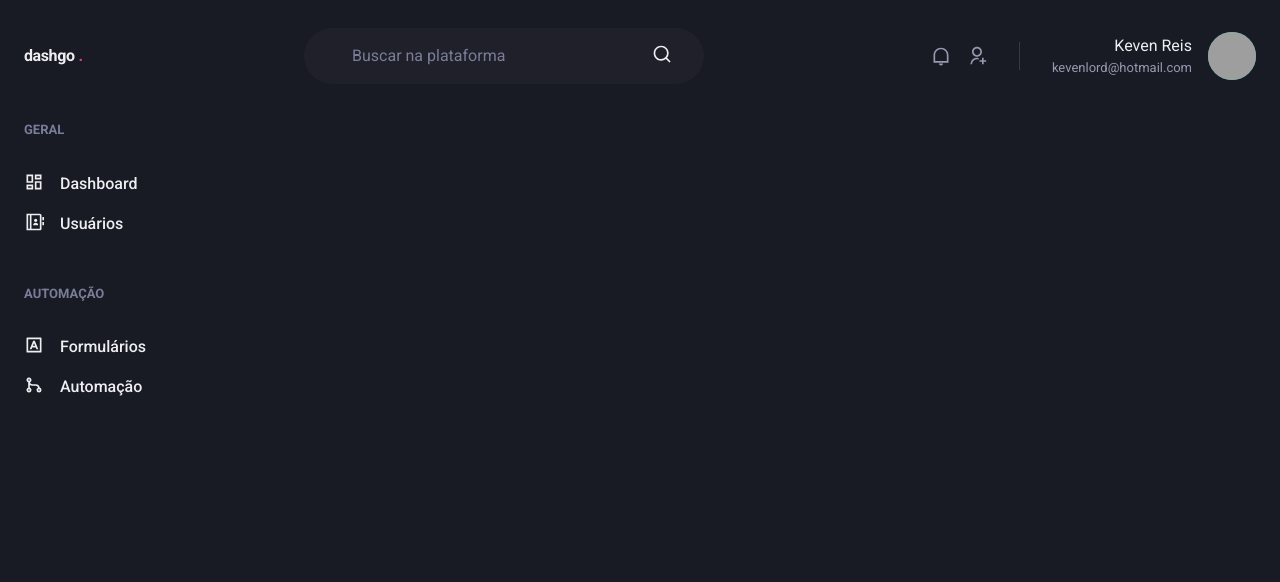
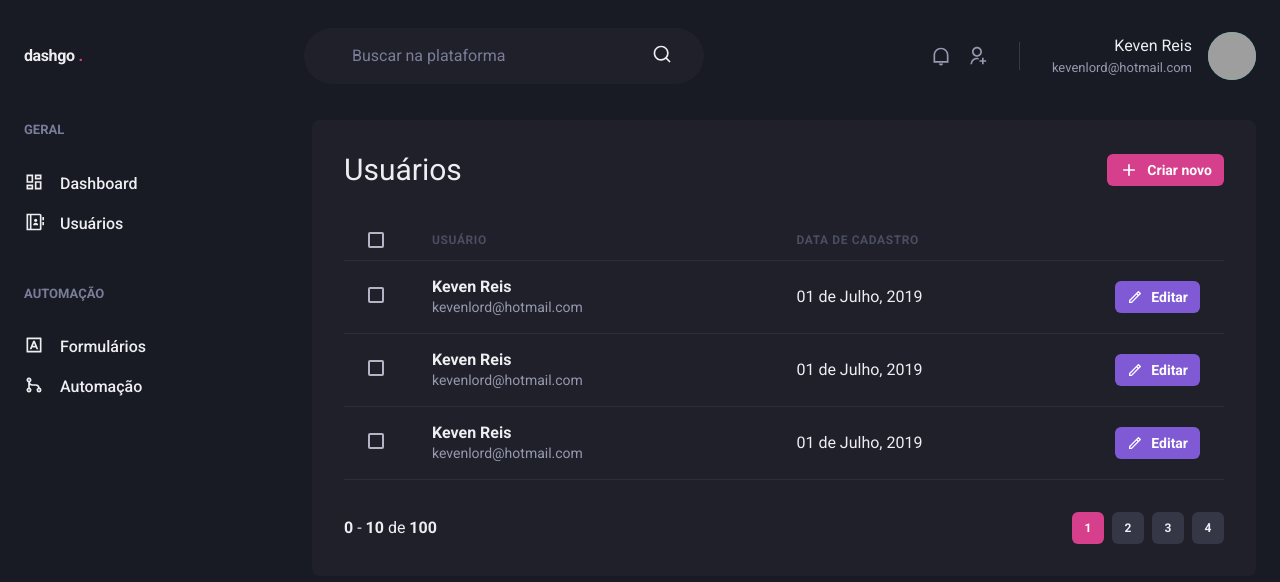
Before and after one commit to kevenlord/dashgo, a Next.js app: page /users in a window 1280 px wide. Shown: the top 582 px of the page. Built offline with nearby package versions, Linux system fonts and the light colour scheme; grey boxes are pictures that could not be loaded.

Commit message:
Controle de usuário
Criada a página de lista de usuário, página de form de usuário e componente de paginação.

```diff
--- /dev/null
+++ b/src/components/Pagination.tsx
@@ -0,0 +1,64 @@
+import { Box, Button, Stack } from "@chakra-ui/react";
+
+export function Pagination(){
+    return(
+        <Stack
+            direction='row'
+            mt='8'
+            justify='space-between'
+            align='center'
+            spacing='6'
+        >
+            <Box>
+                <strong>0</strong> - <strong>10</strong> de <strong> 100 </strong>
+            </Box>
+            <Stack direction='row' spacing='2'>
+                <Button
+                    size='sm'
+                    fontSize='xs'
+                    width='4'
+                    colorScheme='pink'
+                    disabled
+                    _disabled={{
+                        bg: 'pink.500',
+                        cursor: 'default',
+                    }}
+                >
+                    1
+                </Button>
+                <Button
+                    size='sm'
+                    fontSize='xs'
+                    width='4'
+                    bg='gray.700'
+                    _hover={{
+                        bg: 'gray.500'
+                    }}
+                >
+                    2
+                </Button>
+                <Button
+                    size='sm'
+                    fontSize='xs'
+                    width='4'
+                    bg='gray.700'
+                    _hover={{
+                        bg: 'gray.500'
+                    }}
+                >
+                    3
+                </Button><Button
+                    size='sm'
+                    fontSize='xs'
+                    width='4'
+                    bg='gray.700'
+                    _hover={{
+                        bg: 'gray.500'
+                    }}
+                >
+                    4
+                </Button>
+            </Stack>
+        </Stack>
+    );
+}
--- a/src/pages/users/index.tsx
+++ b/src/pages/users/index.tsx
@@ -1,5 +1,8 @@
-import { Box, Flex } from "@chakra-ui/react";
+import { Box, Button, Checkbox, Flex, Heading, Icon, Table, Tbody, Td, Text, Th, Thead, Tr } from "@chakra-ui/react";
+import { RiAddLine, RiPencilLine } from "react-icons/ri";
+
 import { Header } from "../../components/Header";
+import { Pagination } from "../../components/Pagination";
 import { Sidebar } from "../../components/Sidebar";
 
 export default function UserList(){
@@ -8,6 +11,108 @@
             <Header />
             <Flex w='100%' my='6' maxWidth={1400} mx='auto' px='6'>
                 <Sidebar />
+
+                <Box flex="1" borderRadius={8} bg="gray.800" p="8">
+                    <Flex mb="8" justify="space-between" align="center">
+                        <Heading size="lg" fontWeight="normal">Usuários</Heading>
+
+                        <Button
+                            as="a"
+                            size="sm"
+                            fontSize="sm"
+                            colorScheme="pink"
+                            leftIcon={<Icon as={RiAddLine} fontSize="20"/>}
+                        >
+                            Criar novo
+                        </Button>
+                    </Flex>
+
+                    <Table colorScheme='whiteAlpha'>
+                        <Thead>
+                            <Tr>
+                                <Th px='6' color='gray.300' width='8' >
+                                    <Checkbox colorScheme='pink'/>
+                                </Th>
+                                <Th>Usuário</Th>
+                                <Th>Data de cadastro</Th>
+                                <Th width='8'></Th>
+                            </Tr>
+                        </Thead>
+                        <Tbody>
+                            <Tr>
+                                <Td px='6'>
+                                    <Checkbox colorScheme='pink'/>
+                                </Td>
+                                <Td>
+                                    <Box>
+                                        <Text fontWeight='bold'>Keven Reis</Text>
+                                        <Text fontSize='sm' color='gray.300'>kevenlord@hotmail.com</Text>
+                                    </Box>
+                                </Td>
+                                <Td>01 de Julho, 2019</Td>
+                                <Td>
+                                    <Button
+                                        as="a"
+                                        size="sm"
+                                        fontSize="sm"
+                                        colorScheme="purple"
+                                        leftIcon={<Icon as={RiPencilLine} fontSize="16"/>}
+                                    >
+                                        Editar
+                                </Button>
+                                </Td>
+                            </Tr>
+                            <Tr>
+                                <Td px='6'>
+                                    <Checkbox colorScheme='pink'/>
+                                </Td>
+                                <Td>
+                                    <Box>
+                                        <Text fontWeight='bold'>Keven Reis</Text>
+                                        <Text fontSize='sm' color='gray.300'>kevenlord@hotmail.com</Text>
+                                    </Box>
+                                </Td>
+                                <Td>01 de Julho, 2019</Td>
+                                <Td>
+                                    <Button
+                                        as="a"
+                                        size="sm"
+                                        fontSize="sm"
+                                        colorScheme="purple"
+                                        leftIcon={<Icon as={RiPencilLine} fontSize="16"/>}
+                                    >
+                                        Editar
+                                </Button>
+                                </Td>
+                            </Tr>
+                            <Tr>
+                                <Td px='6'>
+                                    <Checkbox colorScheme='pink'/>
+                                </Td>
+                                <Td>
+                                    <Box>
+                                        <Text fontWeight='bold'>Keven Reis</Text>
+                                        <Text fontSize='sm' color='gray.300'>kevenlord@hotmail.com</Text>
+                                    </Box>
+                                </Td>
+                                <Td>01 de Julho, 2019</Td>
+                                <Td>
+                                    <Button
+                                        as="a"
+                                        size="sm"
+                                        fontSize="sm"
+                                        colorScheme="purple"
+                                        leftIcon={<Icon as={RiPencilLine} fontSize="16"/>}
+                                    >
+                                        Editar
+                                </Button>
+                                </Td>
+                            </Tr>
+                        </Tbody>
+                    </Table>
+
+                    <Pagination/>
+                </Box>
             </Flex>
         </Box>
     );
```
Also changed, not shown: src/pages/users/create.tsx (added, +40 -0 lines).
